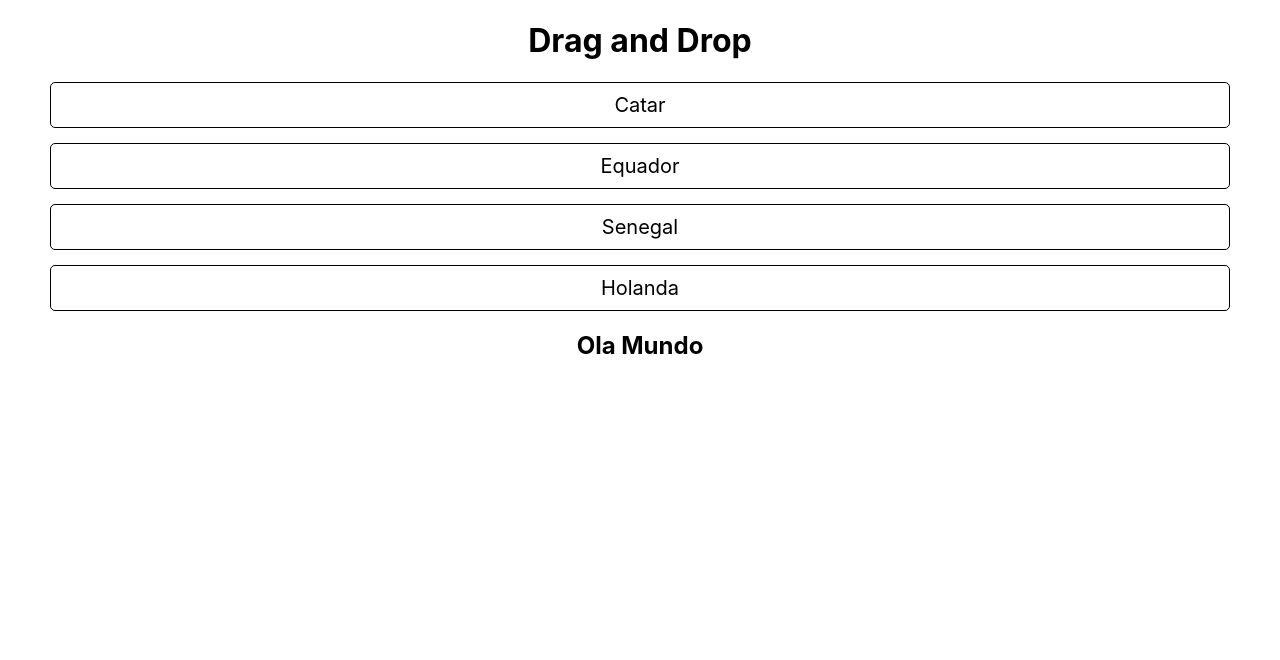
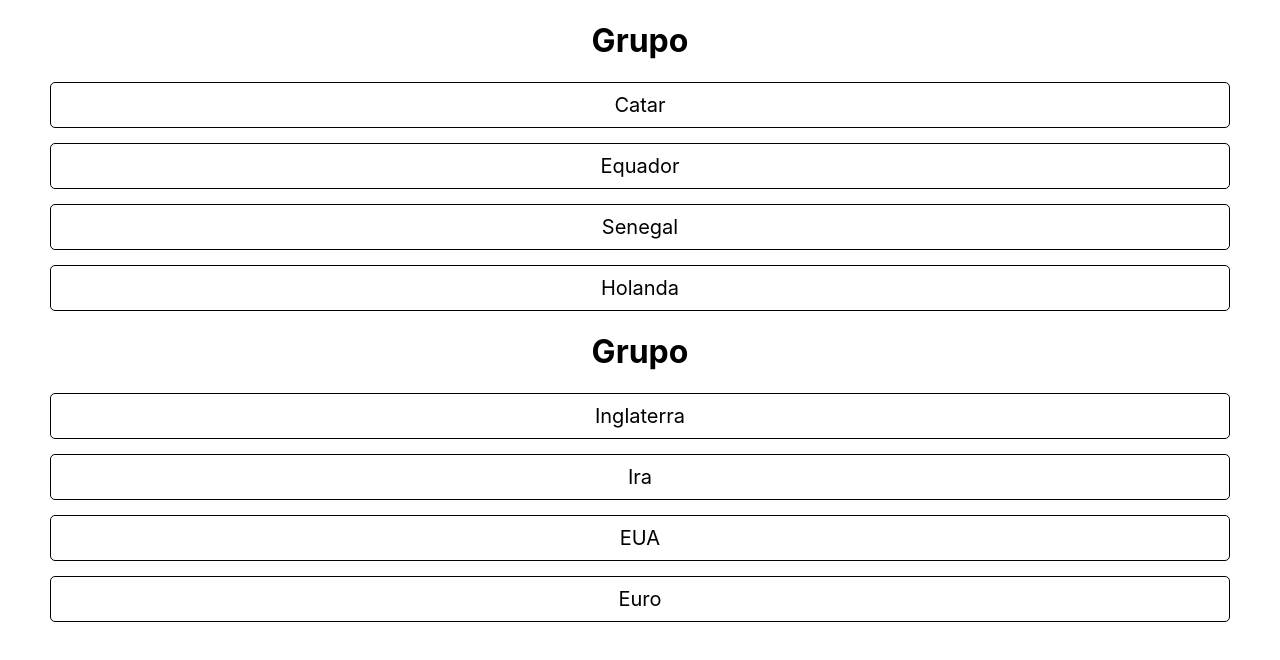
Before and after one commit to gsutavo-f/big-ball, a React (Vite) app: page / in a window 1280 px wide. Shown: the top 660 px of the page. Built offline with nearby package versions, Linux system fonts and the light colour scheme.

Commit message:
grupos da copa adicionados por arquivo json

```diff
--- a/src/App.tsx
+++ b/src/App.tsx
@@ -1,25 +1,7 @@
 import { useState } from 'react';
 import { DragDropContext, Draggable, Droppable, DropResult } from 'react-beautiful-dnd';
 import './App.css';
-
-const listItems = [
-  {
-    id: "1",
-    name: "Catar"
-  },
-  {
-    id: "2",
-    name: "Equador"
-  },
-  {
-    id: "3",
-    name: "Senegal"
-  },
-  {
-    id: "4",
-    name: "Holanda"
-  }
-]
+import source_data from "./json/groups.json";
 
 const getItemsStyle = (isDragging: boolean, draggableStyle: any) => ({
   padding: 10,
@@ -33,19 +15,18 @@ const getItemsStyle = (isDragging: boolean, draggableStyle: any) => ({
   ...draggableStyle
 })
 
-// type GroupProps = {
-//   id: string,
-//   name: string
-// }
+type IndexProps = {
+  index: number;
+}
 
-export function App() {
-  const [group, setGroup] = useState(listItems)
+export function App(props: IndexProps) {
+  const [group, setGroup] = useState(source_data.groups.at(props.index))
 
   const onDragEnd = (result: DropResult) => {
     const { source, destination } = result
     if (!destination) return
 
-    const items = Array.from(group)
+    const items = Array.from(group!)
     const [newOrder] = items.splice(source.index, 1)
     items.splice(destination.index, 0, newOrder)
 
@@ -54,13 +35,12 @@ export function App() {
 
   return (
     <div className="App">
-      <h1>Drag and Drop</h1>
-
+      <h1>Grupo</h1>
       <DragDropContext onDragEnd={onDragEnd}>
         <Droppable droppableId='group'>
           {(provided) => (
             <div className="group" {...provided.droppableProps} ref={provided.innerRef}>
-              {group.map(({ id, name }, index) => {
+              {group!.map(({ id, country }, index) => {
                 return (
                   <Draggable key={id} draggableId={id} index={index}>
                     {(provided, snapshot) => (
@@ -68,7 +48,7 @@ export function App() {
                         {...provided.draggableProps}
                         {...provided.dragHandleProps}
                         style={getItemsStyle(snapshot.isDragging, provided.draggableProps.style)}>
-                        {name}
+                        {country}
                       </div>
                     )}
                   </Draggable>
@@ -79,8 +59,6 @@ export function App() {
           )}
         </Droppable>
       </DragDropContext>
-
-      <h2>Ola Mundo</h2>
     </div>
   )
 }
--- /dev/null
+++ b/src/json/groups.json
@@ -0,0 +1,40 @@
+{
+    "groups": [
+        [
+            {
+                "id": "1",
+                "country": "Catar"
+            },
+            {
+                "id": "2",
+                "country": "Equador"
+            },
+            {
+                "id": "3",
+                "country": "Senegal"
+            },
+            {
+                "id": "4",
+                "country": "Holanda"
+            }
+        ],
+        [
+            {
+                "id": "1",
+                "country": "Inglaterra"
+            },
+            {
+                "id": "2",
+                "country": "Ira"
+            },
+            {
+                "id": "3",
+                "country": "EUA"
+            },
+            {
+                "id": "4",
+                "country": "Euro"
+            }
+        ]
+    ]
+}
--- a/src/main.tsx
+++ b/src/main.tsx
@@ -5,7 +5,10 @@ import { App } from './App'
 
 ReactDOM.render(
   <React.StrictMode>
-    <App />
+    <div>
+      <App index={0} />
+      <App index={1} />
+    </div>
   </React.StrictMode>,
   document.getElementById('root')
 )
```
